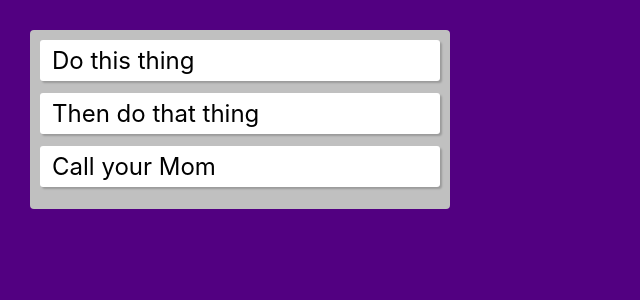
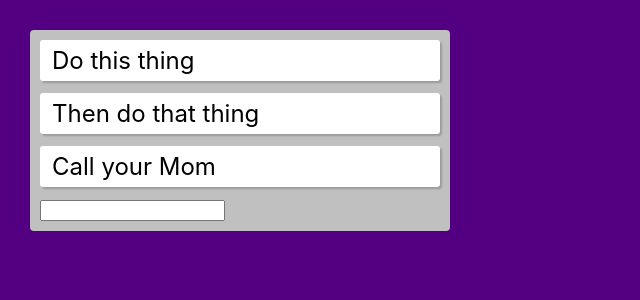
Before and after one commit to SturmB/react-todo, a React (Create React App) app: page / in a window 1280 px wide. Shown: the top 300 px of the page, without its empty margins (0-640 px from the left). Built offline with nearby package versions, Linux system fonts and the light colour scheme.

Commit message:
🚧 Displays form and adds functionality

```diff
--- a/src/App.js
+++ b/src/App.js
@@ -38,6 +38,11 @@ function App() {
     { text: "Call your Mom" }
   ]);
 
+  const addTodo = text => {
+    const newTodos = [...todos, { text }];
+    setTodos(newTodos);
+  };
+
   return (
     <div className="app">
       <div className="todo-list">
@@ -48,6 +53,7 @@ function App() {
             todo={todo}
           />
         ))}
+        <TodoForm addTodo={addTodo} />
       </div>
     </div>
   );
```
